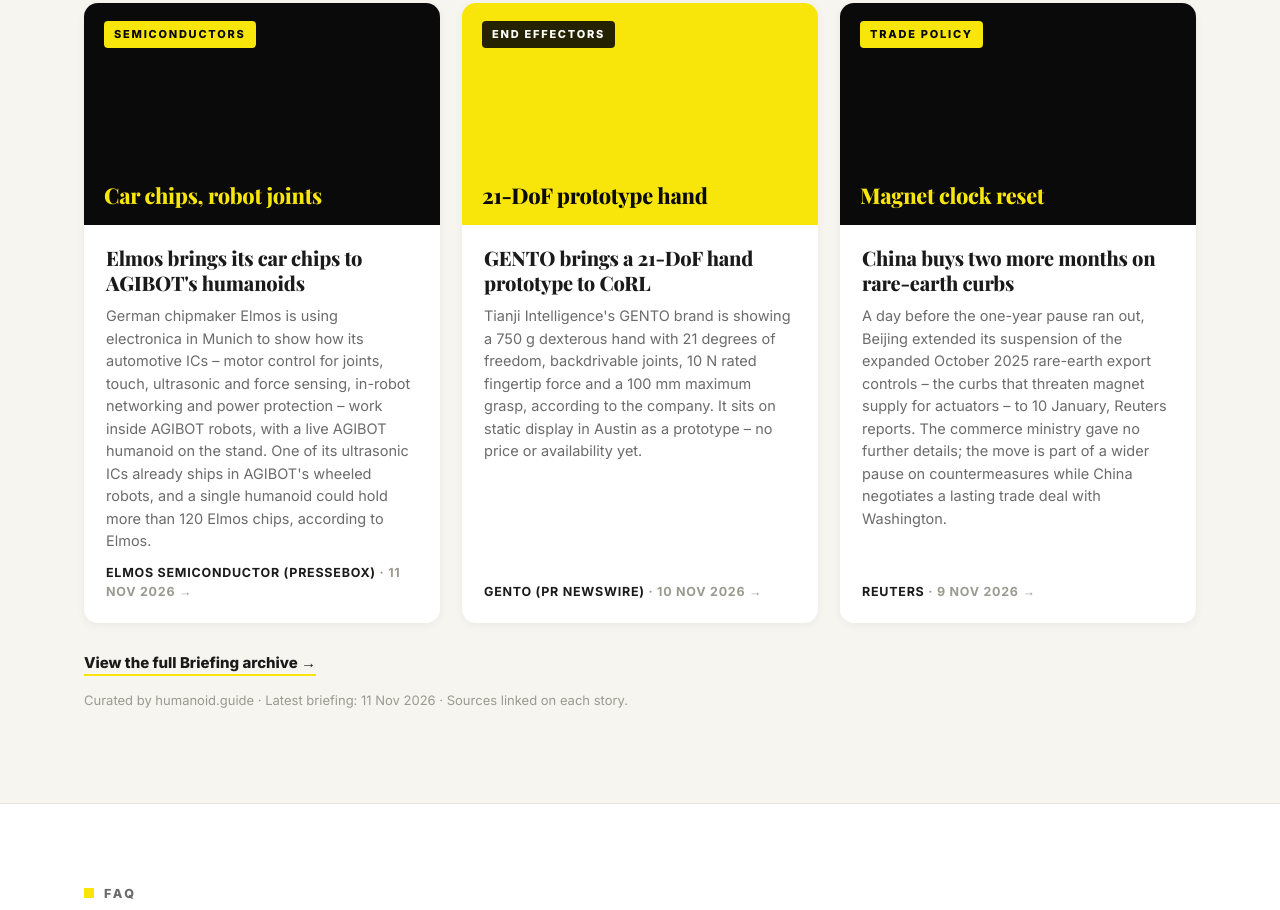
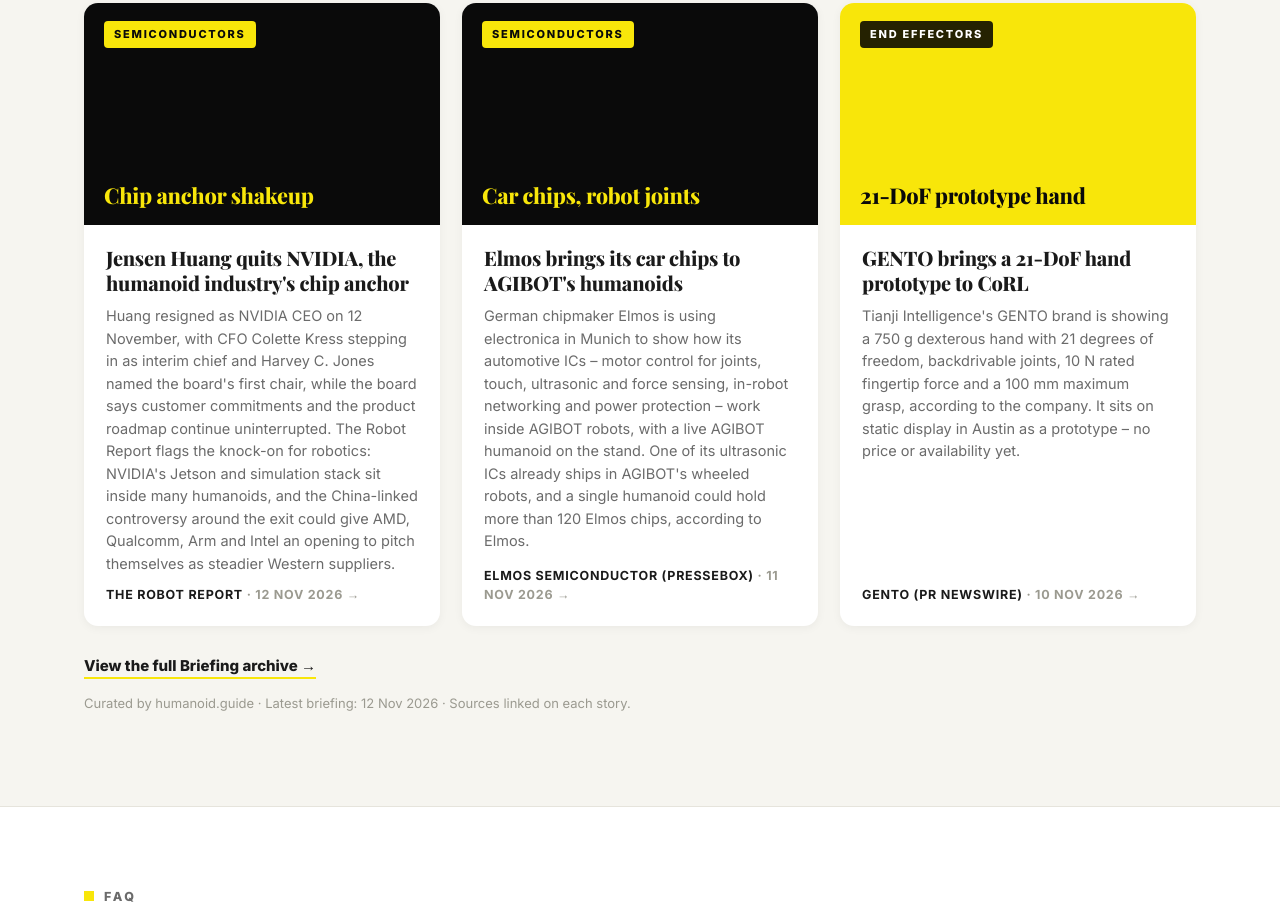
Before and after one commit to humanoidguide/humanoidrobotsupplychain.com, a plain HTML site: page index.html in a window 1280 px wide. Shown: the part 3710-4620 px from the top of the page. Drawn offline with nearby package versions, Linux system fonts and the light colour scheme; a web font is replaced by a local one.

Commit message:
Briefing: 1 new item – NVIDIA CEO exit
Co-Authored-By: Claude Opus 5.5 <noreply@anthropic.com>
Claude-Session: https://claude.ai/code/session_01GGZT1GndQXDnPbitfGf6Lo

```diff
--- a/index.html
+++ b/index.html
@@ -416,9 +416,9 @@
     <h2>This week in the humanoid supply chain.</h2>
     <p class="sub">Hand-picked component and supplier news from the humanoid.guide desk &mdash; the same signals we track for the report.</p>
     <div class="news-grid" id="hg-news-grid"><!-- BRIEFING:START -->
+      <a class="news-card" href="https://www.therobotreport.com/nvidia-replaces-ceo-amid-china-ai-and-robotics-concerns/" target="_blank" rel="noopener"><div class="news-art dark"><span class="news-chip">Semiconductors</span><span class="news-art-title">Chip anchor shakeup</span></div><div class="news-body"><h3>Jensen Huang quits NVIDIA, the humanoid industry&#x27;s chip anchor</h3><p>Huang resigned as NVIDIA CEO on 12 November, with CFO Colette Kress stepping in as interim chief and Harvey C. Jones named the board&#x27;s first chair, while the board says customer commitments and the product roadmap continue uninterrupted. The Robot Report flags the knock-on for robotics: NVIDIA&#x27;s Jetson and simulation stack sit inside many humanoids, and the China-linked controversy around the exit could give AMD, Qualcomm, Arm and Intel an opening to pitch themselves as steadier Western suppliers.</p><div class="news-meta"><b>The Robot Report</b> · 12 Nov 2026 →</div></div></a>
       <a class="news-card" href="https://pressebox.com/pressrelease/elmos-semiconductor-ag/Elmos-and-AGIBOT-showcase-Humanoid-Robotics-at-electronica-2026/boxid/1320383" target="_blank" rel="noopener"><div class="news-art dark"><span class="news-chip">Semiconductors</span><span class="news-art-title">Car chips, robot joints</span></div><div class="news-body"><h3>Elmos brings its car chips to AGIBOT&#x27;s humanoids</h3><p>German chipmaker Elmos is using electronica in Munich to show how its automotive ICs – motor control for joints, touch, ultrasonic and force sensing, in-robot networking and power protection – work inside AGIBOT robots, with a live AGIBOT humanoid on the stand. One of its ultrasonic ICs already ships in AGIBOT&#x27;s wheeled robots, and a single humanoid could hold more than 120 Elmos chips, according to Elmos.</p><div class="news-meta"><b>Elmos Semiconductor (PresseBox)</b> · 11 Nov 2026 →</div></div></a>
       <a class="news-card" href="https://www.prnewswire.com/news-releases/tianji-intelligence-debuts-21-dof-dexterous-hand-at-corl-2026-as-nvidia-demos-gr00t-2-on-custom-marvin-pro-302934702.html" target="_blank" rel="noopener"><div class="news-art yellow"><span class="news-chip">End Effectors</span><span class="news-art-title">21-DoF prototype hand</span></div><div class="news-body"><h3>GENTO brings a 21-DoF hand prototype to CoRL</h3><p>Tianji Intelligence&#x27;s GENTO brand is showing a 750 g dexterous hand with 21 degrees of freedom, backdrivable joints, 10 N rated fingertip force and a 100 mm maximum grasp, according to the company. It sits on static display in Austin as a prototype – no price or availability yet.</p><div class="news-meta"><b>GENTO (PR Newswire)</b> · 10 Nov 2026 →</div></div></a>
-      <a class="news-card" href="https://theprint.in/world/china-extends-suspension-of-new-rare-earth-controls-until-january/3094091/" target="_blank" rel="noopener"><div class="news-art dark"><span class="news-chip">Trade Policy</span><span class="news-art-title">Magnet clock reset</span></div><div class="news-body"><h3>China buys two more months on rare-earth curbs</h3><p>A day before the one-year pause ran out, Beijing extended its suspension of the expanded October 2025 rare-earth export controls – the curbs that threaten magnet supply for actuators – to 10 January, Reuters reports. The commerce ministry gave no further details; the move is part of a wider pause on countermeasures while China negotiates a lasting trade deal with Washington.</p><div class="news-meta"><b>Reuters</b> · 9 Nov 2026 →</div></div></a>
     <!-- BRIEFING:END --></div>
     <!-- BRIEFING-LD:START -->
     <script type="application/ld+json">
@@ -430,27 +430,27 @@
     {
       "@type": "ListItem",
       "position": 1,
+      "name": "Jensen Huang quits NVIDIA, the humanoid industry's chip anchor",
+      "url": "https://www.therobotreport.com/nvidia-replaces-ceo-amid-china-ai-and-robotics-concerns/"
+    },
+    {
+      "@type": "ListItem",
+      "position": 2,
       "name": "Elmos brings its car chips to AGIBOT's humanoids",
       "url": "https://pressebox.com/pressrelease/elmos-semiconductor-ag/Elmos-and-AGIBOT-showcase-Humanoid-Robotics-at-electronica-2026/boxid/1320383"
     },
     {
       "@type": "ListItem",
-      "position": 2,
+      "position": 3,
       "name": "GENTO brings a 21-DoF hand prototype to CoRL",
       "url": "https://www.prnewswire.com/news-releases/tianji-intelligence-debuts-21-dof-dexterous-hand-at-corl-2026-as-nvidia-demos-gr00t-2-on-custom-marvin-pro-302934702.html"
-    },
-    {
-      "@type": "ListItem",
-      "position": 3,
-      "name": "China buys two more months on rare-earth curbs",
-      "url": "https://theprint.in/world/china-extends-suspension-of-new-rare-earth-controls-until-january/3094091/"
     }
   ]
 }
     </script>
     <!-- BRIEFING-LD:END -->
     <p class="archive-link"><a href="archive.html">View the full Briefing archive &rarr;</a></p>
-    <p class="note"><!-- BRIEFING-NOTE:START -->Curated by humanoid.guide · Latest briefing: 11 Nov 2026 · Sources linked on each story.<!-- BRIEFING-NOTE:END --></p>
+    <p class="note"><!-- BRIEFING-NOTE:START -->Curated by humanoid.guide · Latest briefing: 12 Nov 2026 · Sources linked on each story.<!-- BRIEFING-NOTE:END --></p>
   </div>
 </section>
 
--- a/news.json
+++ b/news.json
@@ -2,6 +2,17 @@
   "site": "humanoidrobotsupplychain.com",
   "topic": "humanoid robot supply chain: components, suppliers, actuators, sensors, batteries, semiconductors, end effectors, manufacturing, materials, trade policy",
   "items": [
+    {
+      "iso": "2026-11-12",
+      "chip": "Semiconductors",
+      "title": "Jensen Huang quits NVIDIA, the humanoid industry's chip anchor",
+      "summary": "Huang resigned as NVIDIA CEO on 12 November, with CFO Colette Kress stepping in as interim chief and Harvey C. Jones named the board's first chair, while the board says customer commitments and the product roadmap continue uninterrupted. The Robot Report flags the knock-on for robotics: NVIDIA's Jetson and simulation stack sit inside many humanoids, and the China-linked controversy around the exit could give AMD, Qualcomm, Arm and Intel an opening to pitch themselves as steadier Western suppliers.",
+      "source": "The Robot Report",
+      "date": "12 Nov 2026",
+      "url": "https://www.therobotreport.com/nvidia-replaces-ceo-amid-china-ai-and-robotics-concerns/",
+      "art": "dark",
+      "artTitle": "Chip anchor shakeup"
+    },
     {
       "iso": "2026-11-11",
       "chip": "Semiconductors",
```
Also changed, not shown: archive.html (+1 -1 lines).
